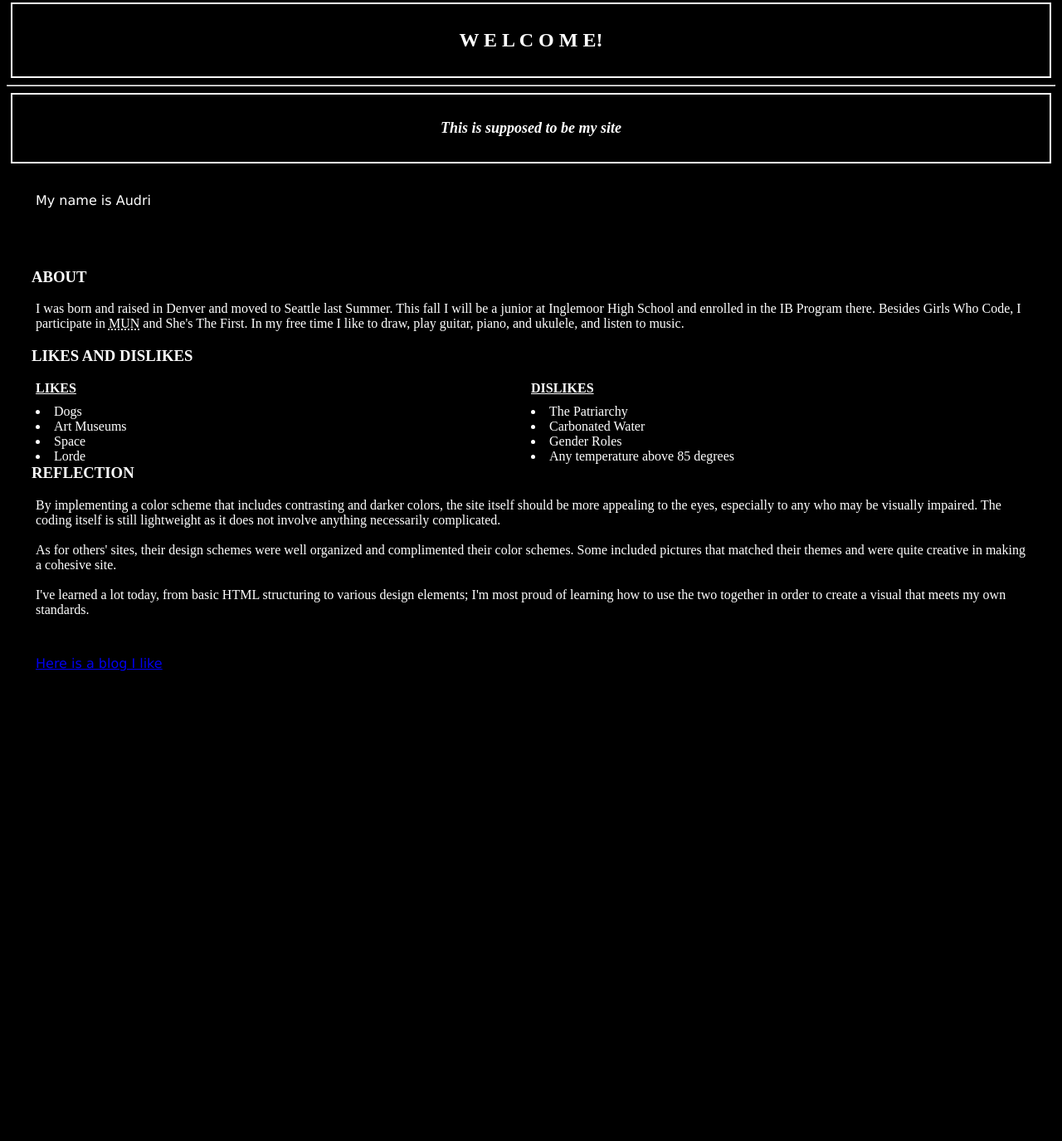
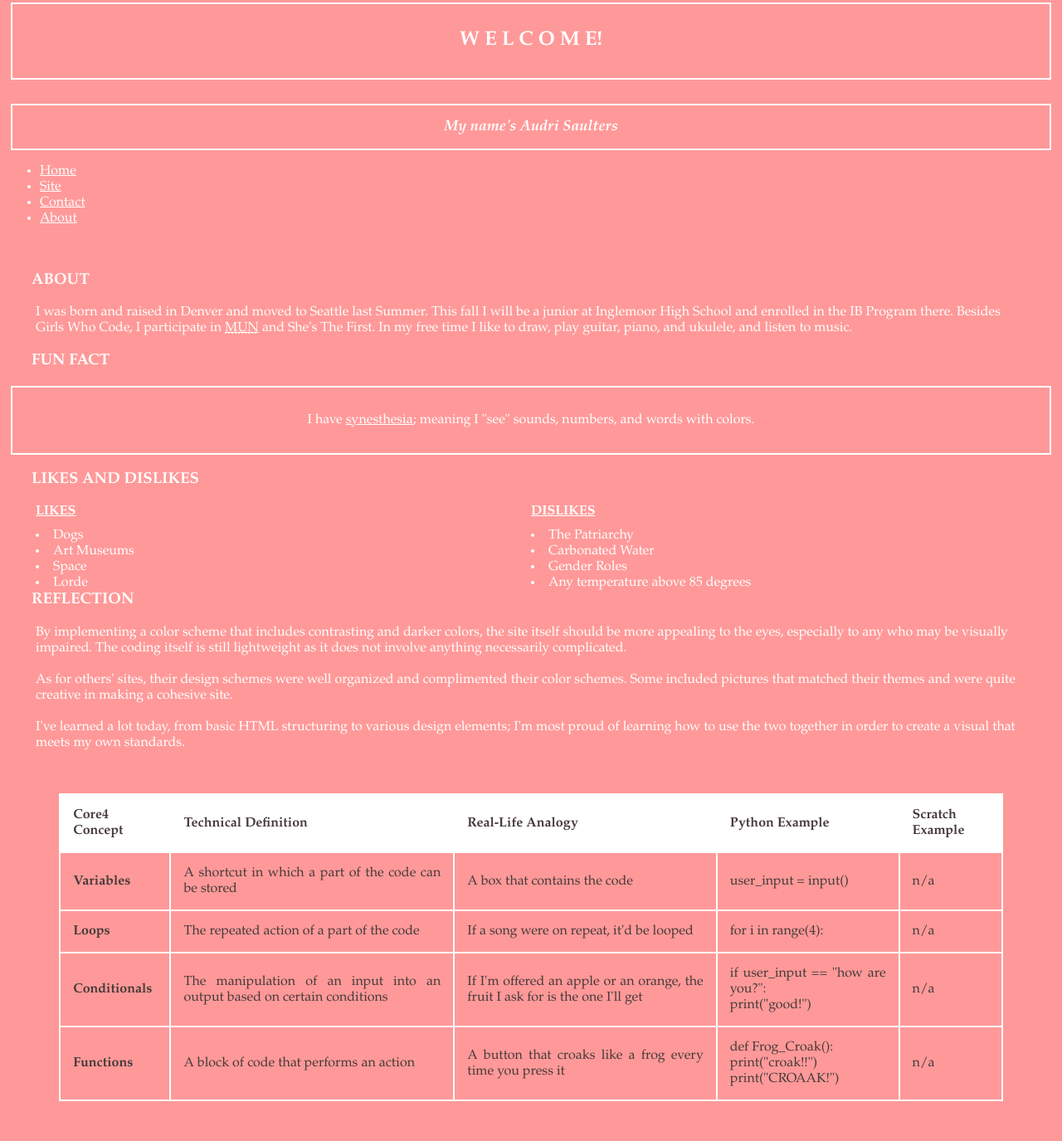
Before and after one commit to asalts/asalts.github.io, a plain HTML site: page index.html in a window 1280 px wide. Shown: the part 5-1380 px from the top of the page at 83% size. Before the commit the page ends 822 px from the top, so only its background shows below. Drawn offline with Linux system fonts and the light colour scheme.

Commit message:
added a table

```diff
--- a/index.html
+++ b/index.html
@@ -2,8 +2,10 @@
 <html lang="en-us">
 <head>
   <style>
-  body {background-color:black;
+  body {background-color:#ff9999;font-family:"Palatino Linotype", "Book Antiqua", Palatino, serif;color:white;
       }
+a        {color:white;}
+a:hover       {color:#ff6666;}
 h1       {color:white;
          text-align: center;
          font-size: 24px;
@@ -15,7 +17,10 @@ h2      {color:white;
         font-size:18px;
         font-style: oblique;
         border: 2px solid white;
-        padding:30px;
+        padding-right:30px;
+        padding-left: 30px;
+        padding-bottom: 15px;
+        padding-top: 15px;
         margin: 5px;
         text-align: center;
       }
@@ -25,10 +30,11 @@ h3          {color: white;
             }
 hr              {color: white;}
   #p2     {color:white;
-          font-family:verdana;
           font-size:16px;
-          padding: 30px;
-          margin: 5px;
+          padding-left: 30px;
+          padding-right: 30px;
+          margin-left: 5px;
+          margin-right: 5px;
           text-align: left;
   }
   #about     {color: white;
@@ -55,7 +61,6 @@ hr              {color: white;}
            width:50%;
 }
   #p5     {color:white;
-          font-family:verdana;
           font-size:16px;
           padding-top: 30px;
           padding-left: 30px;
@@ -69,29 +74,51 @@ hr              {color: white;}
         margin-left: 5px;
         margin-right: 5px;
         text-align: left;}
+
+        table, th, td{
+             border: 2px solid white;
+             border-collapse: collapse;
+             padding: 15px;
+             text-align: justify;
+             vertical-align: justify;
+             color: #463939;
+           }
+           th  {
+             background-color: white
+           }
+           tr:hover {background-color: white}
+#p7         {border: 2px solid white;
+            font-size:16px;
+            padding: 30px;
+            margin-left: 5px;
+            margin-right: 5px;
+            text-align: center;}
   </style>
 <body>
 <h1>W E L C O M E!</h1>
-<hr>
-<h2><strong>This is supposed to be my site</strong></h2>
-<!-- Hopefully a navigation bar will go here...
+<br>
+<h2><strong>My name's Audri Saulters</strong></h2>
+
 <ul>
-  <li><a href="about.asp">ABOUT</a></li><br>
-  <li><a href="links.asp">LINKS</a></li><br>
-  <li><a href="game.asp">GAME</a></li><br>
+  <li><a href="#home">Home</a></li>
+  <li><a href="#site">Site</a></li>
+  <li><a href="#spotify">Contact</a></li>
+  <li><a href="#about">About</a></li>
 </ul>
--->
 
-<p id="p2">My name is Audri</p>
 <br>
 <h3>ABOUT</h3>
 <p id="about">I was born and raised in Denver and moved to
   Seattle last Summer. This fall I will be a junior at
   Inglemoor High School and enrolled in the IB Program
   there. Besides Girls Who Code, I participate in
-  <abbr title= "Model United Nations">MUN</abbr> and
+  <u><abbr title= "Model United Nations">MUN</abbr></u> and
   She's The First. In my free time I like to draw, play
   guitar, piano, and ukulele, and listen to music.</p>
+
+  <h3>FUN FACT</h3>
+  <p id="p7">I have <a href="https://www.mnn.com/health/fitness-well-being/stories/what-is-synesthesia-and-whats-it-like-to-have-it">
+    synesthesia</a>; meaning I "see" sounds, numbers, and words with colors.</p>
 
 <h3>LIKES AND DISLIKES</h3>
 <div id="container">
@@ -110,7 +137,7 @@ hr              {color: white;}
     <li>Any temperature above 85 degrees</li>
   </div>
 </div>
-
+<br>
 <h3>REFLECTION</h3>
 <p id="p6">By implementing a color scheme that includes contrasting and darker
   colors, the site itself should be more appealing to the eyes, especially to
@@ -122,6 +149,61 @@ hr              {color: white;}
   I've learned a lot today, from basic HTML structuring to various design
   elements; I'm most proud of learning how to use the two together in order
   to create a visual that meets my own standards.</p>
+<br>
+<!-- Table starts here-->
+<div style ="overflow-x:auto;">
+  <table style="width:90%; margin:1em auto">
+
+    <!-- Define the first row of the table -->
+    <tr>
+      <th>Core4 Concept</th>
+      <th>Technical Definition</th>
+      <th>Real-Life Analogy</th>
+      <th>Python Example</th>
+      <th>Scratch Example</th>
+    </tr>
+
+    <!-- Fill in the row for Variables -->
+    <tr>
+    <td><b>Variables</b></td>
+      <td>A shortcut in which a part of the code can be stored </td>
+      <td>A box that contains the code </td>
+      <td>user_input = input()</td>
+      <td>n/a</td>
+    </tr>
+
+    <!-- Fill in the row for Loops -->
+    <tr>
+      <td><b>Loops</b></td>
+      <td>The repeated action of a part of the code</td>
+      <td>If a song were on repeat, it'd be looped</td>
+      <td>for i in range(4):</td>
+      <td>n/a</td>
+    </tr>
+
+    <!-- Fill in the row for Conditionals -->
+    <tr>
+      <td><b>Conditionals</b></td>
+      <td>The manipulation of an input into an output based on certain conditions</td>
+      <td>If I'm offered an apple or an orange, the fruit I ask for is the one I'll get</td>
+      <td>if user_input == "how are you?":<br>
+            print("good!")</td>
+      <td>n/a</td>
+    </tr>
+
+    <!-- Fill in the row for Functions -->
+    <tr>
+      <td><b>Functions</b></td>
+      <td>A block of code that performs an action</td>
+      <td>A button that croaks like a frog every time you press it</td>
+      <td>def Frog_Croak():<br>
+          print("croak!!")
+          print("CROAAK!")</td>
+      <td>n/a</td>
+    </tr>
+
+  </table>
+</div>
 
 <p id="p5"><a href="http://www.lordemusic.tumblr.com">
   Here is a blog I like</a></p>
```
